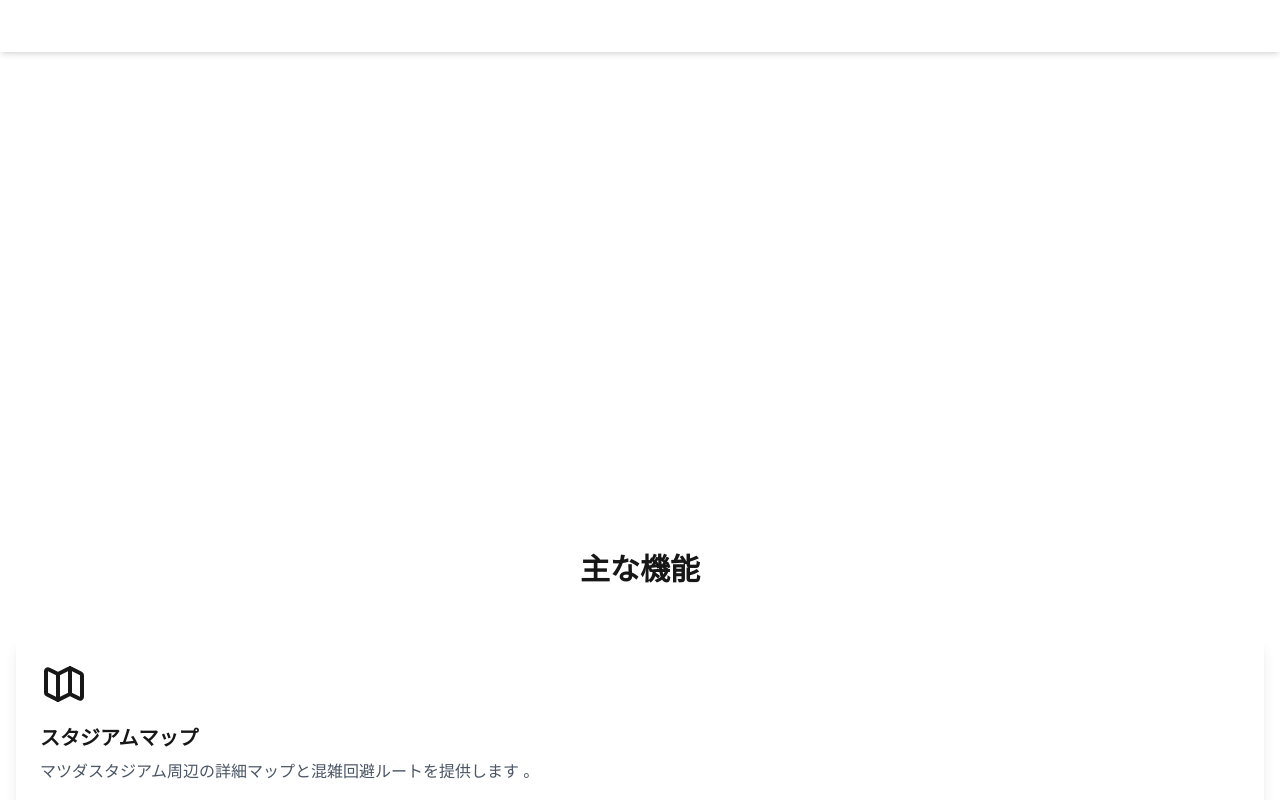
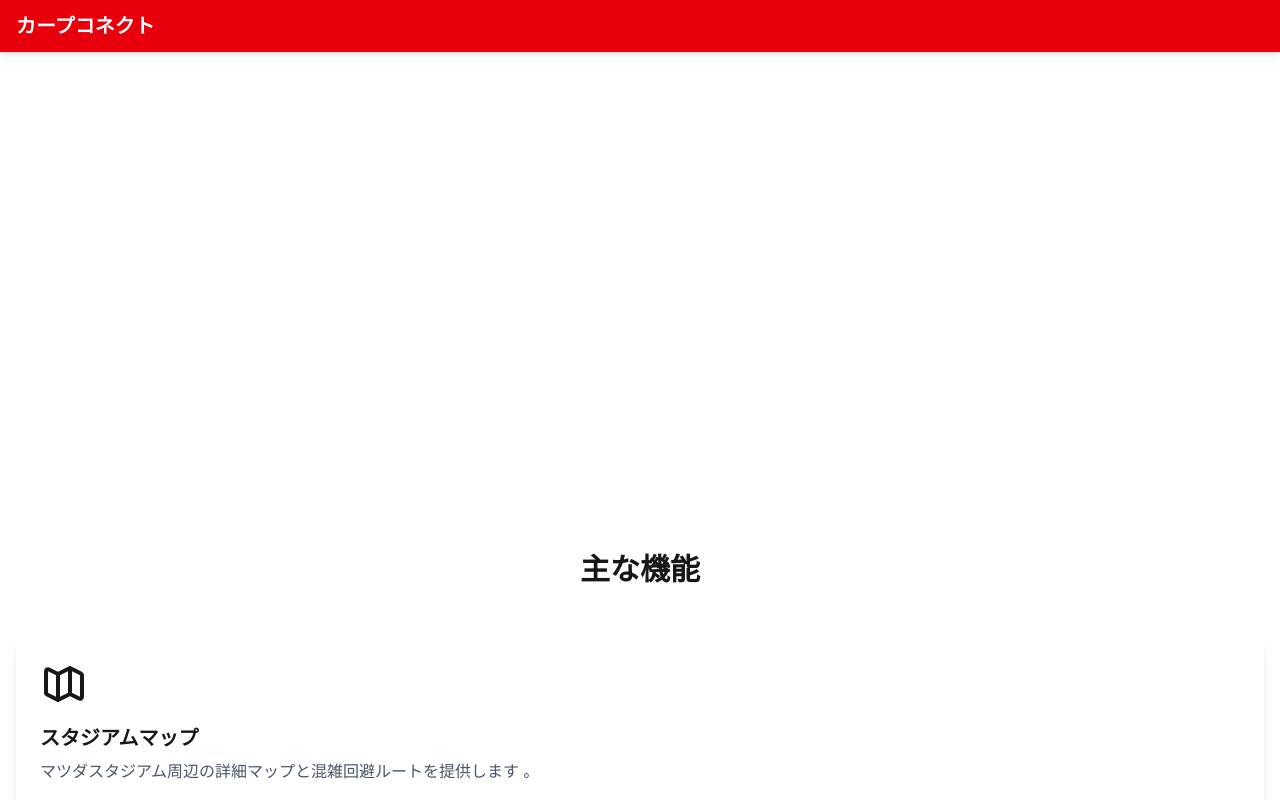
Before and after one commit to Suisan-neki/carp-connect, a Next.js app: page / in a window 1280 px wide. Shown: the top 800 px of the page. Built offline with nearby package versions, Linux system fonts and the light colour scheme.

Commit message:
色変更

```diff
--- a/src/components/layout/Header.jsx
+++ b/src/components/layout/Header.jsx
@@ -2,7 +2,7 @@ import Link from 'next/link';
 
 export default function Header() {
   return (
-    <header className="fixed top-0 left-0 right-0 bg-carp-red text-white shadow-md z-50">
+    <header className="fixed top-0 left-0 right-0 bg-red-600 text-white shadow-md z-50">
       <div className="container mx-auto px-4 py-3 flex justify-between items-center">
         <Link href="/" className="flex items-center space-x-2">
           <span className="font-bold text-xl">カープコネクト</span>
```
